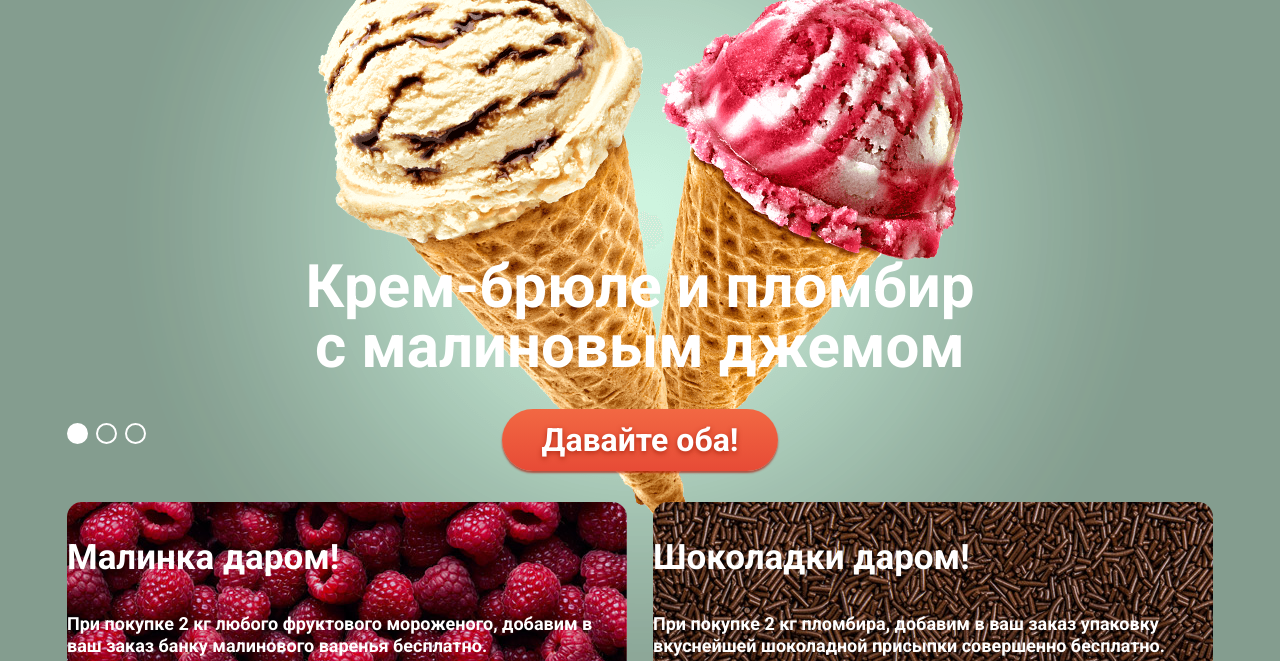
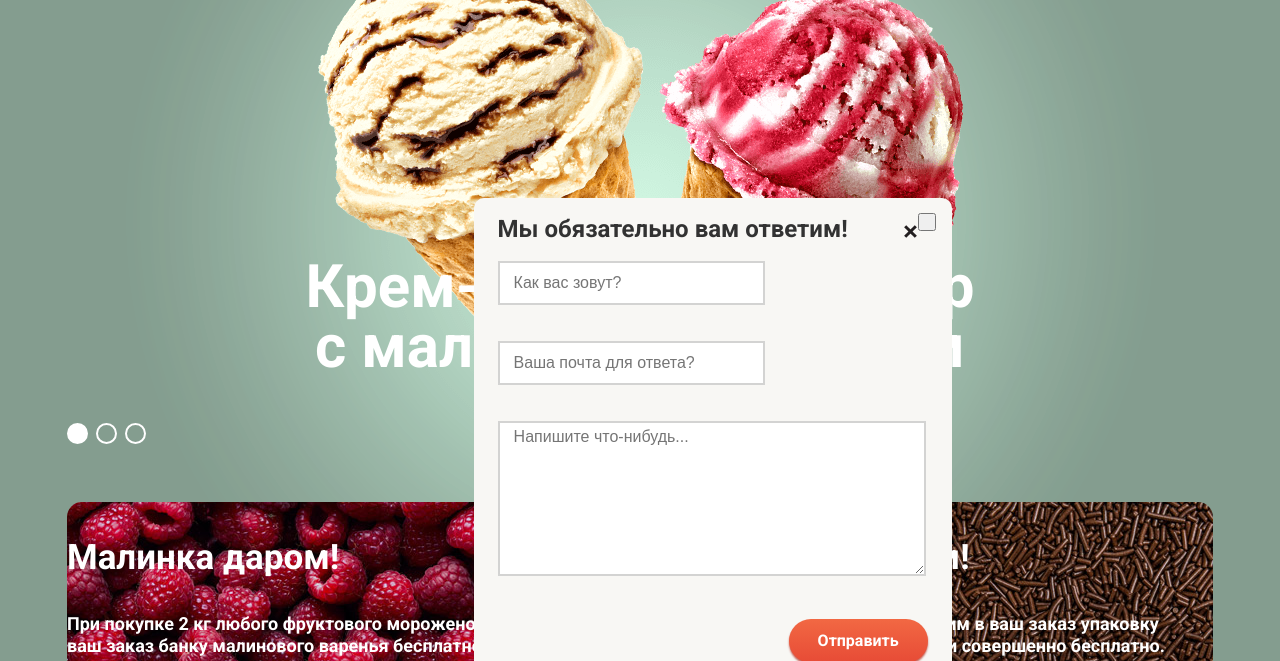
Before and after one commit to KBulat/264303-gllacy, a plain HTML site: page index.html in a window 1280 px wide. Shown: the part 139-800 px from the top of the page. Drawn offline with Linux system fonts and the light colour scheme.

Commit message:
Сверстал модальное окно

```diff
--- a/css/style.css
+++ b/css/style.css
@@ -783,25 +783,110 @@ textarea:focus {
 /*модальное окно*/
 
 .modal-feedback {
-  display: none;
+  box-sizing: border-box;
+  position: fixed;
+  top: 337px;
+  left: 50%;
+  margin-left: -13%;
+  width: 478px;
+  /*height: 443px;*/
+  padding: 17px 24px;
   background-color: #f8f7f4;
+  border-radius: 10px;
 }
 
+
+.btn-close {
+  position: absolute;
+  top: 15px;
+  right: 16px;
+  width: 18px;
+  height: 18px;
+  font-size: 0;
+
+  cursor: pointer;
+}
+
+.btn-close::before,
+.btn-close::after {
+  content: "";
+
+  position: absolute;
+  top: 15px;
+  right: 16px;
+
+  width: 15px;
+  height: 3px;
+
+  background-color: #231f20;
+}
+
+.btn-close::before {
+  transform: rotate(45deg);
+}
+
+.btn-close::after {
+  transform: rotate(-45deg);
+}
+
+
 .modal-feedback h2 {
+  margin: 0;
+  margin-bottom: 18px;
   font-size: 24px;
   line-height: 28px;
   color: #323232;
 }
 
-.modal-feedback input {
+.modal-feedback input[type="text"] {
+  margin: 0;
+  margin-bottom: 20px;
+  padding-left: 14px;
+  width: 267px;
+  height: 44px;
   font-size: 16px;
   color: #999999;
   background-color: #ffffff;
   border: 2px solid #d3d3d2;
 }
 
+.modal-feedback input:focus,
+.modal-feedback input:hover,
+.modal-feedback textarea:focus,
+.modal-feedback textarea:hover {
+  border-color: #c7c6c5;
+}
+
+.modal-feedback input:active,
+.modal-feedback textarea:active {
+  border-color: #8fbdec;
+}
+
+.modal-feedback textarea {
+  margin: 0;
+  margin-bottom: 72px;
+  padding-left: 14px;
+
+  width: 428px;
+  height: 155px;
+
+  border: 2px solid #d3d3d2;
+
+}
+
 .modal-feedback input:hover {
-  border-color: 4px solid #c7c6c5;
+  border-color: 2px solid #c7c6c5;
+}
+
+.modal-feedback .btn-feedback {
+  position: absolute;
+  margin-bottom: 24px;
+
+  bottom: 0;
+  right: 24px;
+
+  width: 139px;
+  height: 44px;
 }
 
 
```
